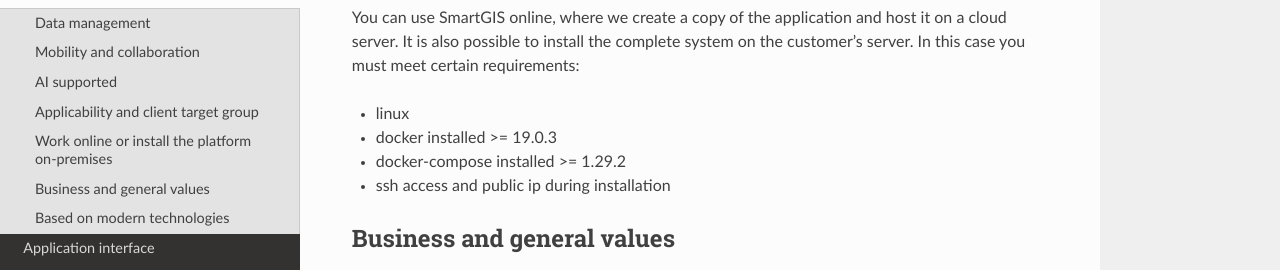
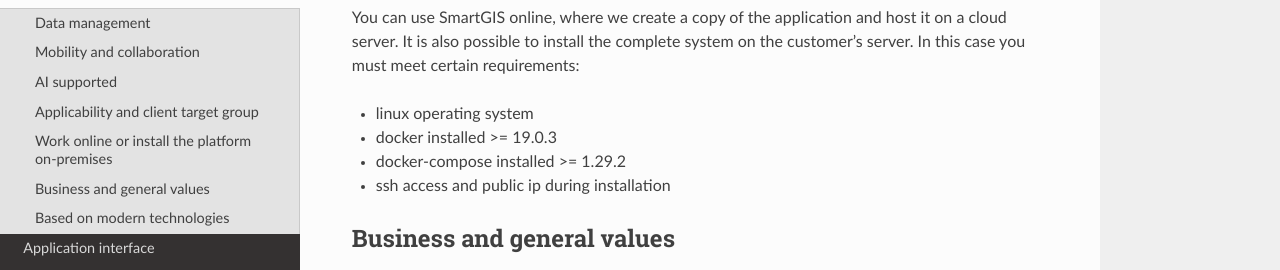
Before and after one commit to aprojanos/smartgis-tutorial, a Sphinx documentation site: the page built from docs/source/introduction.rst, in a window 1280 px wide and 900 px high, scrolled down 1000 px. Shown: the part 154-424 px from the top of the window. Built offline with Sphinx 7.4.7 and the Read the Docs theme 2.0.0, drawn with Linux system fonts in a browser that asks for light colours.

Commit message:
typo fixed

```diff
--- a/docs/source/introduction.rst
+++ b/docs/source/introduction.rst
@@ -31,7 +31,7 @@
 You can use SmartGIS online, where we create a copy of the application and host it on a cloud server.
 It is also possible to install the complete system on the customer's server. In this case you must meet certain requirements:
 
-* linux
+* linux operating system
 * docker installed >= 19.0.3
 * docker-compose installed >= 1.29.2
 * ssh access and public ip during installation
--- a/docs/source/trajectories.rst
+++ b/docs/source/trajectories.rst
@@ -35,5 +35,6 @@
 Create a trajectory
 --------------------
 
+
 Organize trajectories into folders
 ----------------------------------
```
Also changed, not shown: other parts of docs/source/trajectories.rst (+1 -1 lines).
